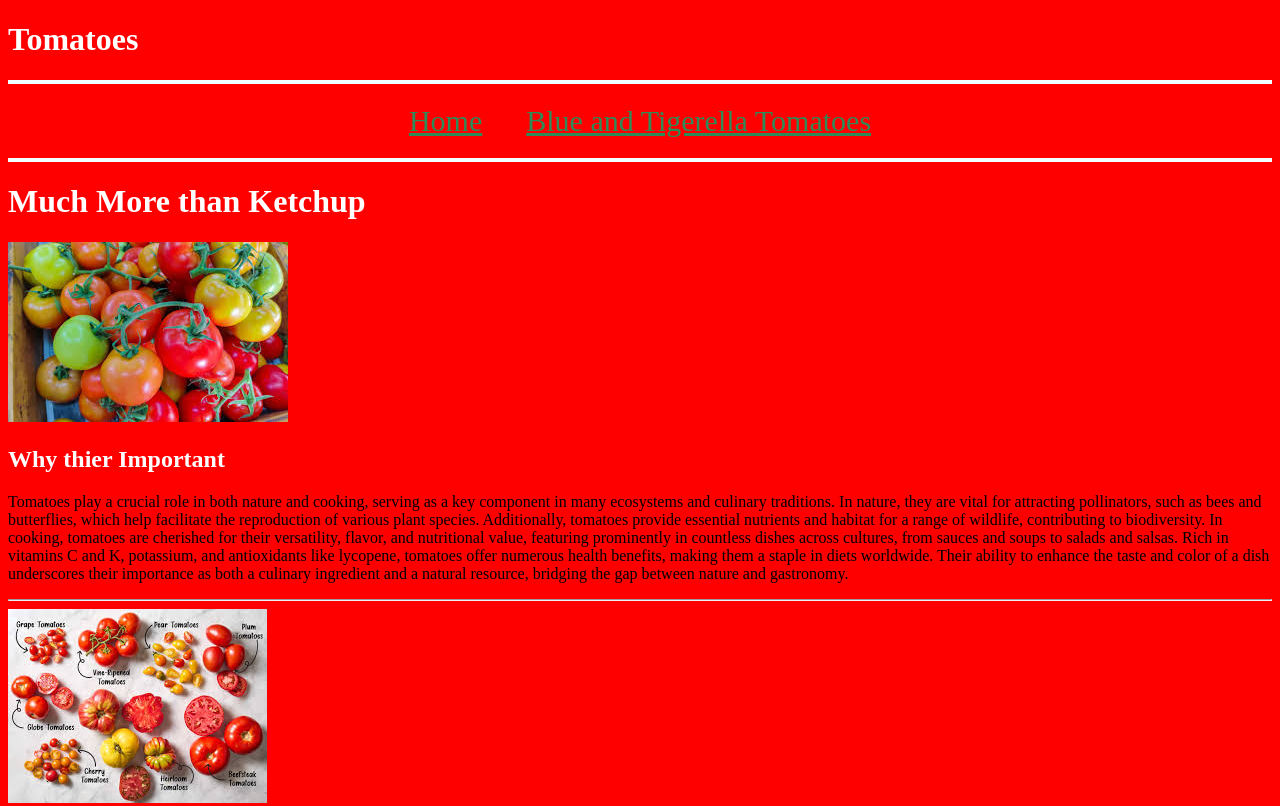
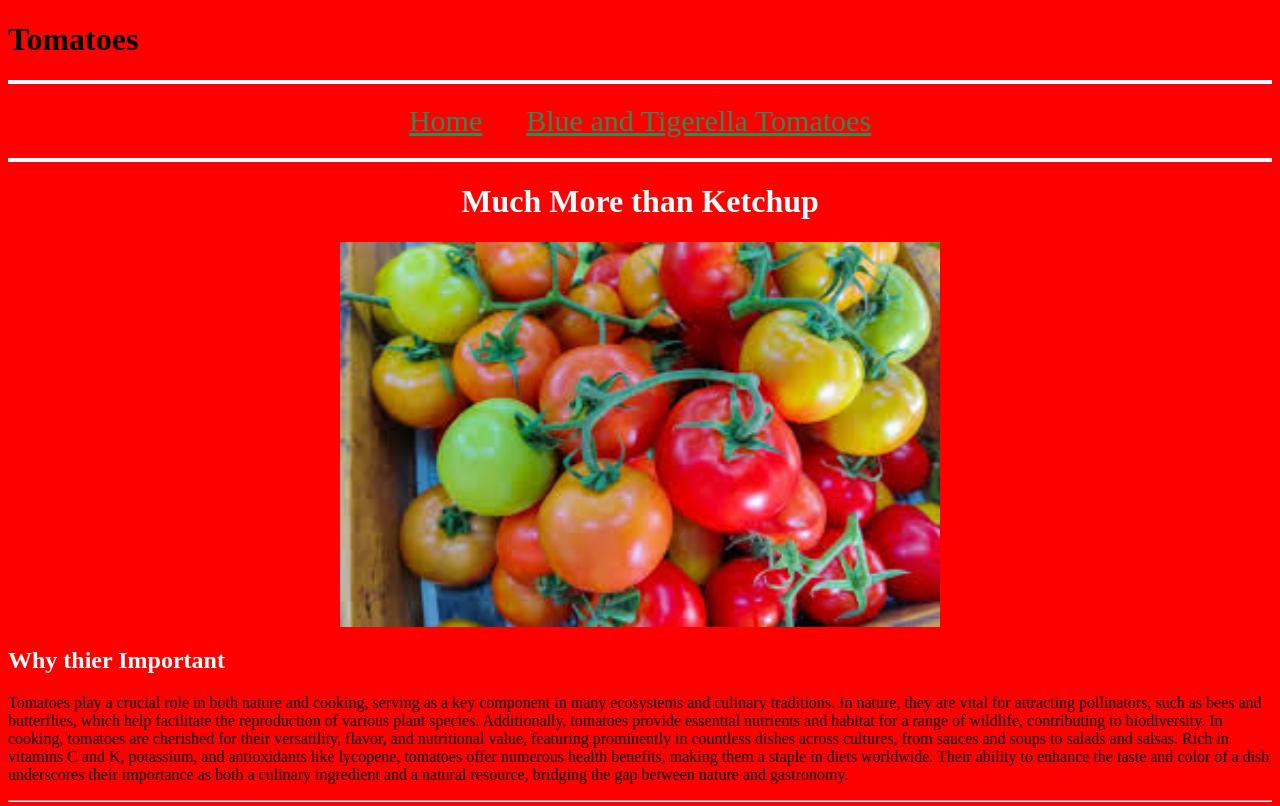
Before and after one commit to cameron23bank/citc1300, a plain HTML site: page html5_css/index.html in a window 1280 px wide. Shown: the top 806 px of the page. Drawn offline with Linux system fonts and the light colour scheme.

Commit message:
Update styles.css

```diff
--- a/html5_css/css/styles.css
+++ b/html5_css/css/styles.css
@@ -22,7 +22,15 @@ nav a:hover{
     color:white;
     text-decoration: none;
 }
+main h1{
+    color: azure;
+    text-align: center;
+}
+main img{
+    display: block;
+    margin: 20px auto;
+    width: 600px;
+}
 
-h1 {color:white}
 h2 {color:white}
 h3 {color:azure}
```
